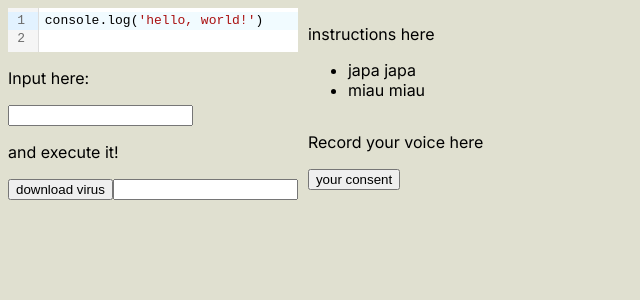
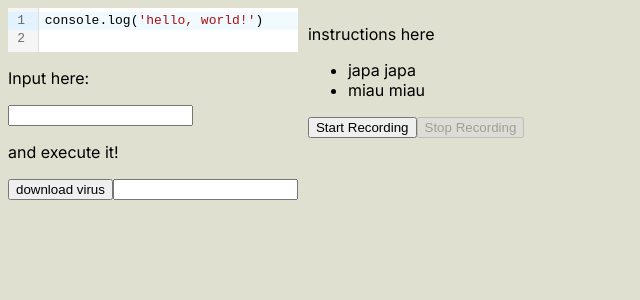
Before and after one commit to RocketRace/voice-enabled, a Next.js app: page / in a window 1280 px wide. Shown: the top 300 px of the page, without its empty margins (0-640 px from the left). Built offline with nearby package versions, Linux system fonts and the light colour scheme; what @nextjournal/lang-clojure would draw is missing.

Commit message:
recorder component

```diff
--- a/app/Recorder.tsx
+++ b/app/Recorder.tsx
@@ -1,10 +1,107 @@
 'use client'
 
-export const Recorder = () => {
-    const consent = () => alert("you have consented")
+import React, { useState, useEffect, useMemo } from 'react';
 
-    return <div>
-        <p>Record your voice here</p>
-        <button type="button" onClick={consent}>your consent</button>
-    </div>
-}
+export const AudioRecorder = () => {
+    const [recorder, setRecorder] = useState<MediaRecorder | null>(null);
+    const [audioChunks, setAudioChunks] = useState<Blob[]>([]);
+    const [isRecording, setIsRecording] = useState(false);
+    const [startedAt, setStartedAt] = useState(new Date());
+    const [currentTime, setCurrentTime] = useState(new Date());
+
+    useEffect(() => {
+        const id = setInterval(() => {
+            setCurrentTime(new Date());
+        }, 1000);
+
+        return () => clearInterval(id);
+    }, []);
+
+    const getUrl = () => URL.createObjectURL(new Blob(audioChunks, { type: 'audio/wav' }))
+
+    const startRecording = async () => {
+        try {
+            const stream = await navigator.mediaDevices.getUserMedia({ audio: true });
+            const recorder = new MediaRecorder(stream);
+            let chunks: Blob[] = []; // Temporary array to store chunks during recording
+
+            recorder.ondataavailable = (event) => {
+                if (event.data.size > 0) {
+                    chunks.push(event.data);
+                }
+            };
+
+            recorder.onstop = () => {
+                const audioBlob = new Blob(chunks, { type: 'audio/wav' });
+                const audioUrl = URL.createObjectURL(audioBlob);
+                setIsRecording(false);
+                setAudioChunks((prevChunks) => [...prevChunks, ...chunks]);
+                console.log("audio url:", audioUrl)
+            };
+
+            recorder.start();
+            setStartedAt(new Date());
+            setRecorder(recorder);
+            setIsRecording(true);
+        } catch (error) {
+            console.error(`Error accessing microphone!\nTechnical details: ${error}`);
+        }
+    };
+
+
+    const stopRecording = () => {
+        if (recorder && recorder.state === 'recording') {
+            recorder.stop();
+        }
+    };
+
+    useEffect(() => {
+        return () => {
+            // Cleanup: Stop recording and release resources when the component unmounts
+            if (recorder && recorder.state === 'recording') {
+                recorder.stop();
+            }
+        };
+    }, [recorder]);
+
+    const uploadRecording = async () => {
+        const url = getUrl();
+        console.log(url)
+    }
+
+    const computeDuration = (start: Date, end: Date) => {
+        const delta = end.valueOf() - start.valueOf()
+        if (delta <= 0) {
+            return ''
+        }
+        // Convert the time difference to hours and minutes
+        const fullSecs = Math.floor(delta / 1000)
+        const minutes = Math.floor(fullSecs / 60);
+        const secs = Math.floor(fullSecs % 60)
+
+        // Format the result
+        const durationString = `${String(minutes).padStart(2, '0')}:${String(secs).padStart(2, '0')}`;
+        return durationString;
+    }
+
+    const duration = computeDuration(startedAt, currentTime)
+
+    return (
+        <div className='recording-div'>
+            {isRecording && duration}
+            <div className='recording-buttons'>
+                <button onClick={startRecording} disabled={isRecording}>
+                    Start Recording
+                </button>
+                <button onClick={stopRecording} disabled={!isRecording}>
+                    Stop Recording
+                </button>
+                {!isRecording && audioChunks.length > 0 && (
+                    <button onClick={uploadRecording}>
+                        Upload recording to server
+                    </button>
+                )}
+            </div>
+        </div>
+    );
+};
--- a/app/page.tsx
+++ b/app/page.tsx
@@ -2,7 +2,7 @@
 import { Editor, EditorProps } from "./Editor";
 import { Executor } from "./Executor";
 import { Instructions } from "./Instructions";
-import { Recorder } from "./Recorder";
+import { AudioRecorder } from "./Recorder";
 import { useEffect, useState } from "react";
 
 const snippets: readonly EditorProps[] = [
@@ -32,7 +32,7 @@ export default function Main() {
     </div>
     <div className="right-pane">
       <Instructions />
-      <Recorder />
+      <AudioRecorder />
     </div>
   </main>
 }
```
